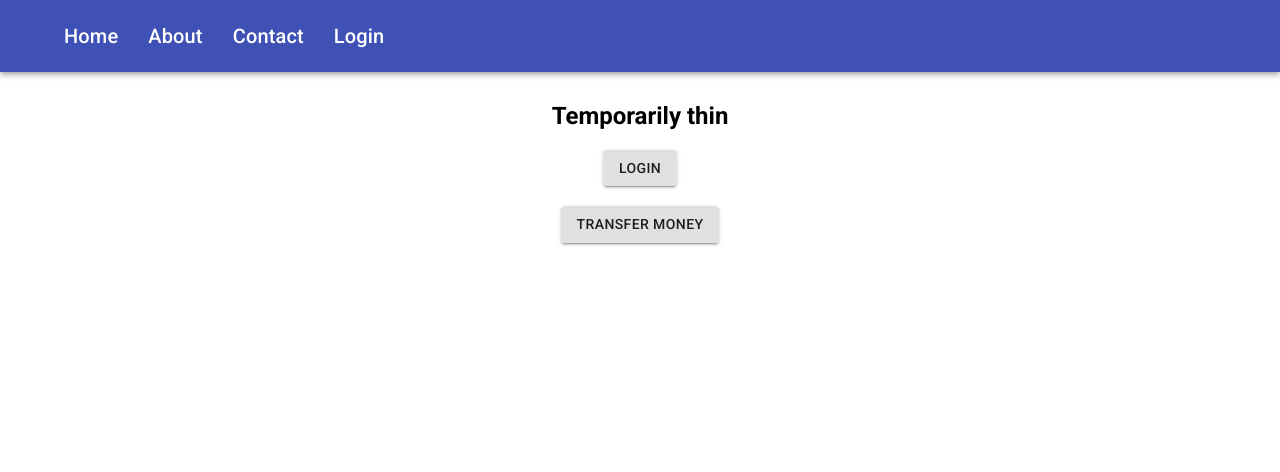
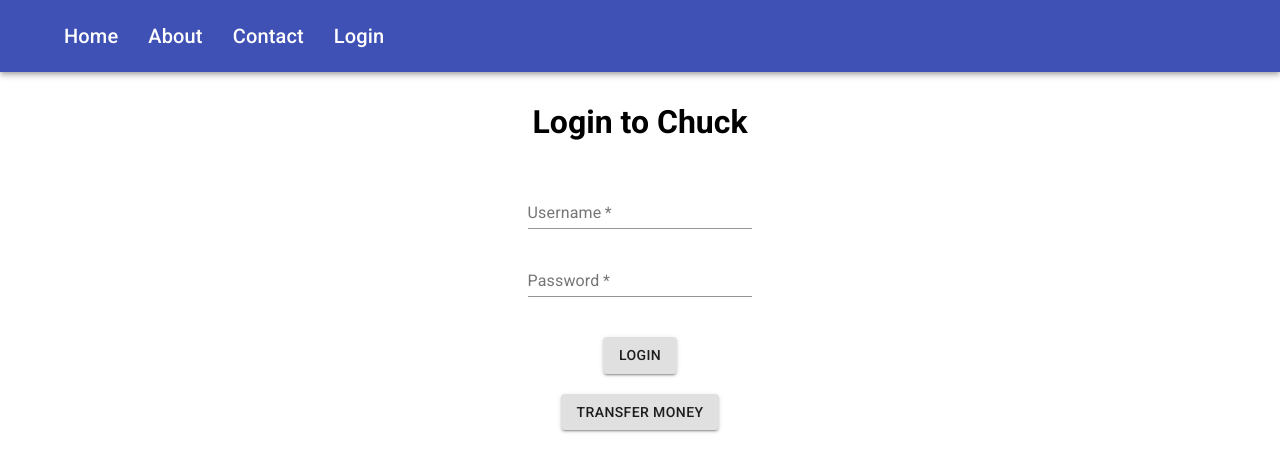
Before and after one commit to shanialmog/glowing-couscous, a Next.js app: page /login in a window 1280 px wide. Shown: the top 472 px of the page. Built offline with nearby package versions, Linux system fonts and the light colour scheme.

Commit message:
add ui login page

```diff
--- a/pages/login.js
+++ b/pages/login.js
@@ -1,13 +1,26 @@
 import fetch from 'node-fetch'
+import Layout from '../components/Layout'
 import Button from '@material-ui/core/Button'
-import Layout from '../components/Layout'
+import TextField from '@material-ui/core/TextField'
+import React, { useState } from 'react'
 
 const Login = () => {
-    const postLogin = () => {
+    const [loggedIn, setLoggedIn] = useState(false)
+    const [userDetails, setuserDetails] = useState({ username: "", password: "" })
+
+    const handleChange = () => event => {
+        const { name, value } = event.target
+        setuserDetails(prevState => ({ ...prevState, [name]: value }))
+        console.log(name)
+        console.log(value)
+    }
+
+    const handleSubmit = (e) => {
+        e.preventDefault()
         const requestPost = {
             method: "POST",
             headers: { "Content-Type": "application/json" },
-            body: JSON.stringify({ username: "shani", pass: "pass123" })
+            body: JSON.stringify({ username: userDetails.username, pass: userDetails.password })
         }
         console.log(requestPost)
         fetch("/api/login", requestPost)
@@ -25,13 +38,35 @@ const Login = () => {
 
     return (
         <Layout>
-            <h2>Temporarily thin</h2>
-            <div className="button">
-                <Button onClick={() => postLogin()} variant="contained">login</Button>
-            </div>
-            <div className="button" style={{marginTop: '20px'}}>
-                <Button onClick={() => postTransfer()} variant="contained">Transfer money</Button>
-            </div>
+            <h1>Login to Chuck</h1>
+            <form onSubmit={handleSubmit} noValidate autoComplete="off">
+                <div style={{ marginTop: '40px',display: 'flex', flexDirection: 'column', alignItems: 'center' }}>
+                    <div style={{ marginBottom: '40px', width: '25ch', display: 'flex', flexDirection: 'column' }}>
+                        <TextField
+                            style={{marginBottom: '20px'}}
+                            required
+                            id="standard-required"
+                            label="Username"
+                            name="username"
+                            value={userDetails.username}
+                            onChange={handleChange()} />
+                        <TextField required
+                            id="standard-password-input"
+                            label="Password"
+                            name="password"
+                            type="password"
+                            value={userDetails.password}
+                            onChange={handleChange()}
+                        />
+                    </div>
+                    <div className="button">
+                        <Button type="submit" variant="contained">login</Button>
+                    </div>
+                    <div className="button" style={{ marginTop: '20px' }}>
+                        <Button onClick={() => postTransfer()} variant="contained">Transfer money</Button>
+                    </div>
+                </div>
+            </form>
         </Layout>
     )
 }
```
